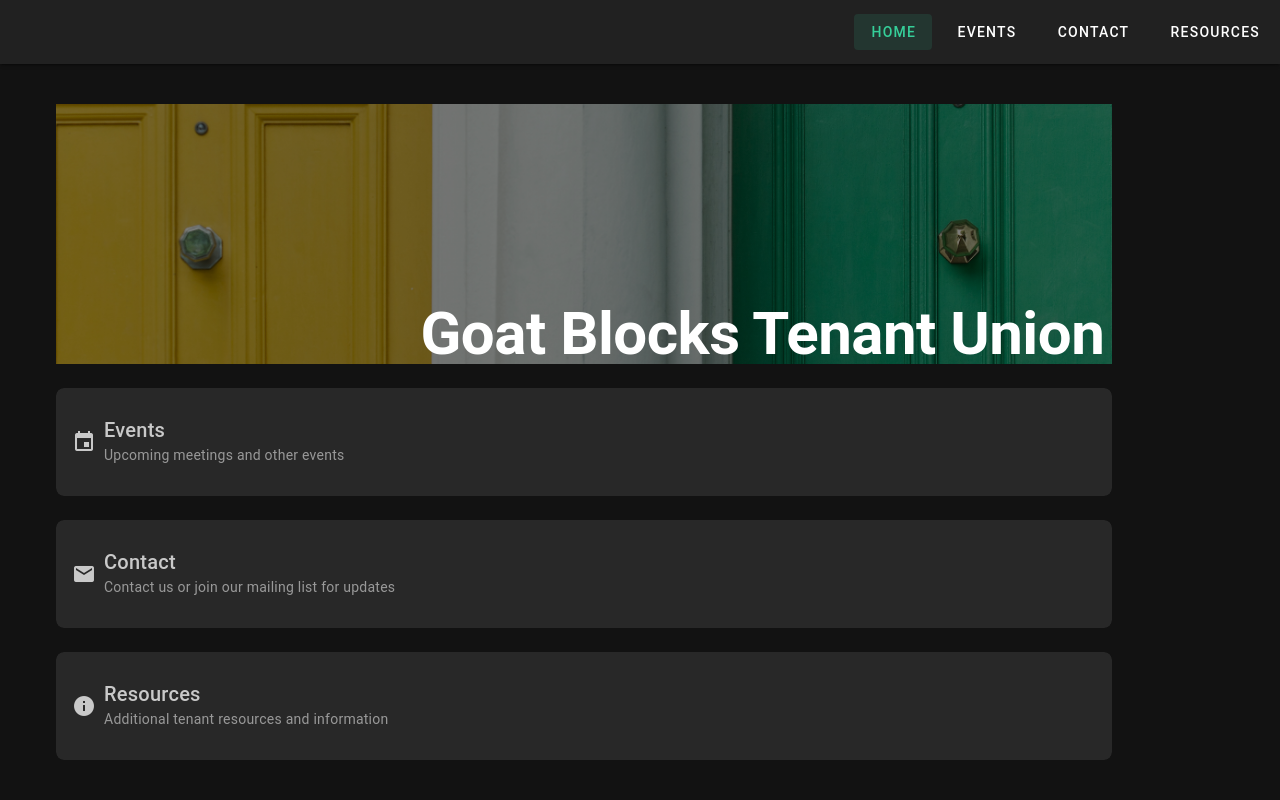
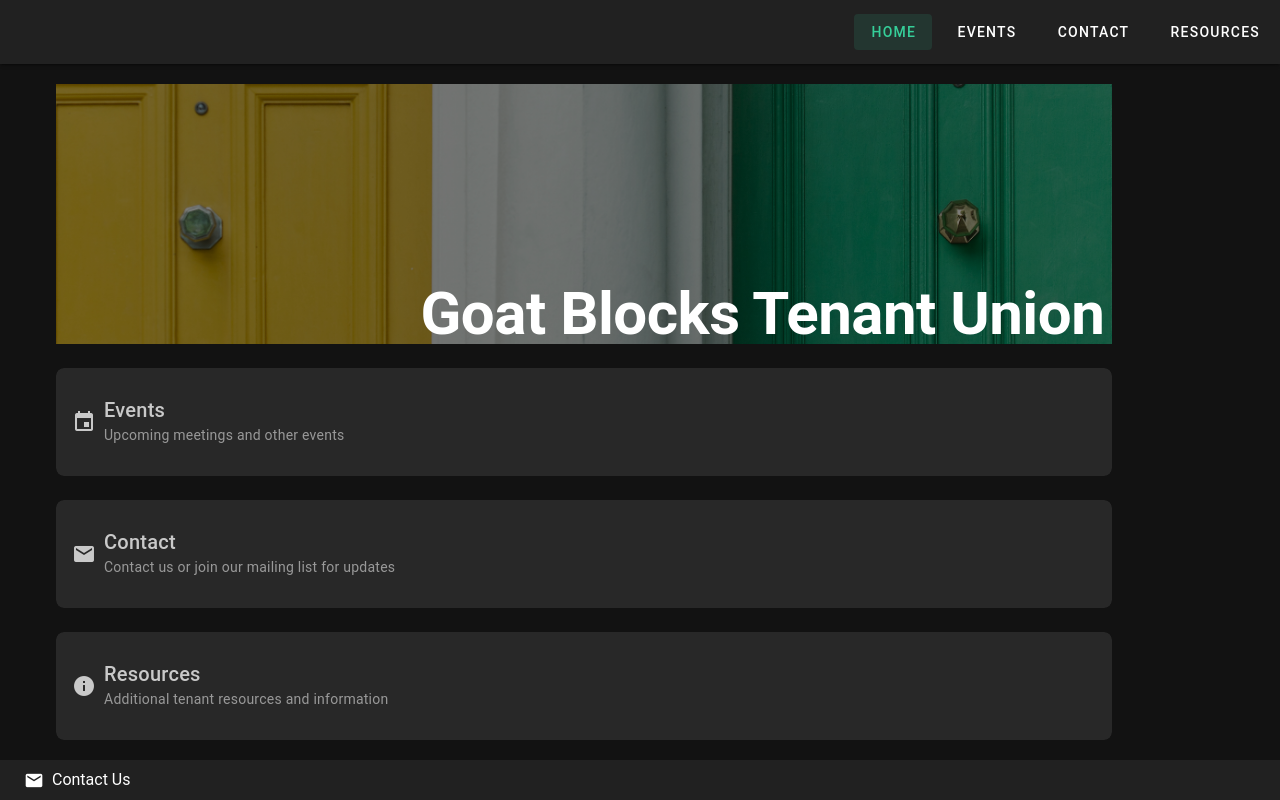
Before and after one commit to valerievozza/goat-blocks-tenant-union, a Vue app: page / in a window 1280 px wide. Built offline with nearby package versions, Linux system fonts and the light colour scheme; a small style sheet from the web is missing.

Commit message:
re-add footer and update content

```diff
--- a/src/components/AppFooter.vue
+++ b/src/components/AppFooter.vue
@@ -6,67 +6,27 @@
     <a
       v-for="item in items"
       :key="item.title"
-      class="d-inline-block mx-2 social-link"
+      class="d-inline-block mx-2 text-decoration-none on-surface"
       :href="item.href"
       rel="noopener noreferrer"
       target="_blank"
       :title="item.title"
     >
       <v-icon
-        :icon="item.icon"
-        :size="item.icon === '$vuetify' ? 24 : 16"
-      />
+        class="social-link mr-1"
+        size="20"
+      >{{ item.icon }}</v-icon>
+      {{ item.title }}
     </a>
-
-    <div
-      class="text-caption text-disabled"
-      style="position: absolute; right: 16px;"
-    >
-      &copy; 2016-{{ (new Date()).getFullYear() }} <span class="d-none d-sm-inline-block">Vuetify, LLC</span>
-      —
-      <a
-        class="text-decoration-none on-surface"
-        href="https://vuetifyjs.com/about/licensing/"
-        rel="noopener noreferrer"
-        target="_blank"
-      >
-        MIT License
-      </a>
-    </div>
   </v-footer>
 </template>
 
 <script setup lang="ts">
   const items = [
     {
-      title: 'Vuetify Documentation',
-      icon: `$vuetify`,
-      href: 'https://vuetifyjs.com/',
-    },
-    {
-      title: 'Vuetify Support',
-      icon: 'mdi-shield-star-outline',
-      href: 'https://support.vuetifyjs.com/',
-    },
-    {
-      title: 'Vuetify X',
-      icon: ['M2.04875 3.00002L9.77052 13.3248L1.99998 21.7192H3.74882L10.5519 14.3697L16.0486 21.7192H22L13.8437 10.8137L21.0765 3.00002H19.3277L13.0624 9.76874L8.0001 3.00002H2.04875ZM4.62054 4.28821H7.35461L19.4278 20.4308H16.6937L4.62054 4.28821Z'],
-      href: 'https://x.com/vuetifyjs',
-    },
-    {
-      title: 'Vuetify GitHub',
-      icon: `mdi-github`,
-      href: 'https://github.com/vuetifyjs/vuetify',
-    },
-    {
-      title: 'Vuetify Discord',
-      icon: ['M22,24L16.75,19L17.38,21H4.5A2.5,2.5 0 0,1 2,18.5V3.5A2.5,2.5 0 0,1 4.5,1H19.5A2.5,2.5 0 0,1 22,3.5V24M12,6.8C9.32,6.8 7.44,7.95 7.44,7.95C8.47,7.03 10.27,6.5 10.27,6.5L10.1,6.33C8.41,6.36 6.88,7.53 6.88,7.53C5.16,11.12 5.27,14.22 5.27,14.22C6.67,16.03 8.75,15.9 8.75,15.9L9.46,15C8.21,14.73 7.42,13.62 7.42,13.62C7.42,13.62 9.3,14.9 12,14.9C14.7,14.9 16.58,13.62 16.58,13.62C16.58,13.62 15.79,14.73 14.54,15L15.25,15.9C15.25,15.9 17.33,16.03 18.73,14.22C18.73,14.22 18.84,11.12 17.12,7.53C17.12,7.53 15.59,6.36 13.9,6.33L13.73,6.5C13.73,6.5 15.53,7.03 16.56,7.95C16.56,7.95 14.68,6.8 12,6.8M9.93,10.59C10.58,10.59 11.11,11.16 11.1,11.86C11.1,12.55 10.58,13.13 9.93,13.13C9.29,13.13 8.77,12.55 8.77,11.86C8.77,11.16 9.28,10.59 9.93,10.59M14.1,10.59C14.75,10.59 15.27,11.16 15.27,11.86C15.27,12.55 14.75,13.13 14.1,13.13C13.46,13.13 12.94,12.55 12.94,11.86C12.94,11.16 13.45,10.59 14.1,10.59Z'],
-      href: 'https://community.vuetifyjs.com/',
-    },
-    {
-      title: 'Vuetify Reddit',
-      icon: `mdi-reddit`,
-      href: 'https://reddit.com/r/vuetifyjs',
+      title: 'Contact Us',
+      icon: `mdi-email`,
+      href: 'mailto:goatblockstenantunion@gmail.com',
     },
   ]
 </script>
--- a/src/layouts/default.vue
+++ b/src/layouts/default.vue
@@ -1,10 +1,9 @@
-<!-- TODO: Delete this file? -->
 <template>
   <v-main>
     <router-view />
   </v-main>
 
-  <!-- <AppFooter /> -->
+  <AppFooter />
 </template>
 
 <script lang="ts" setup>
```
